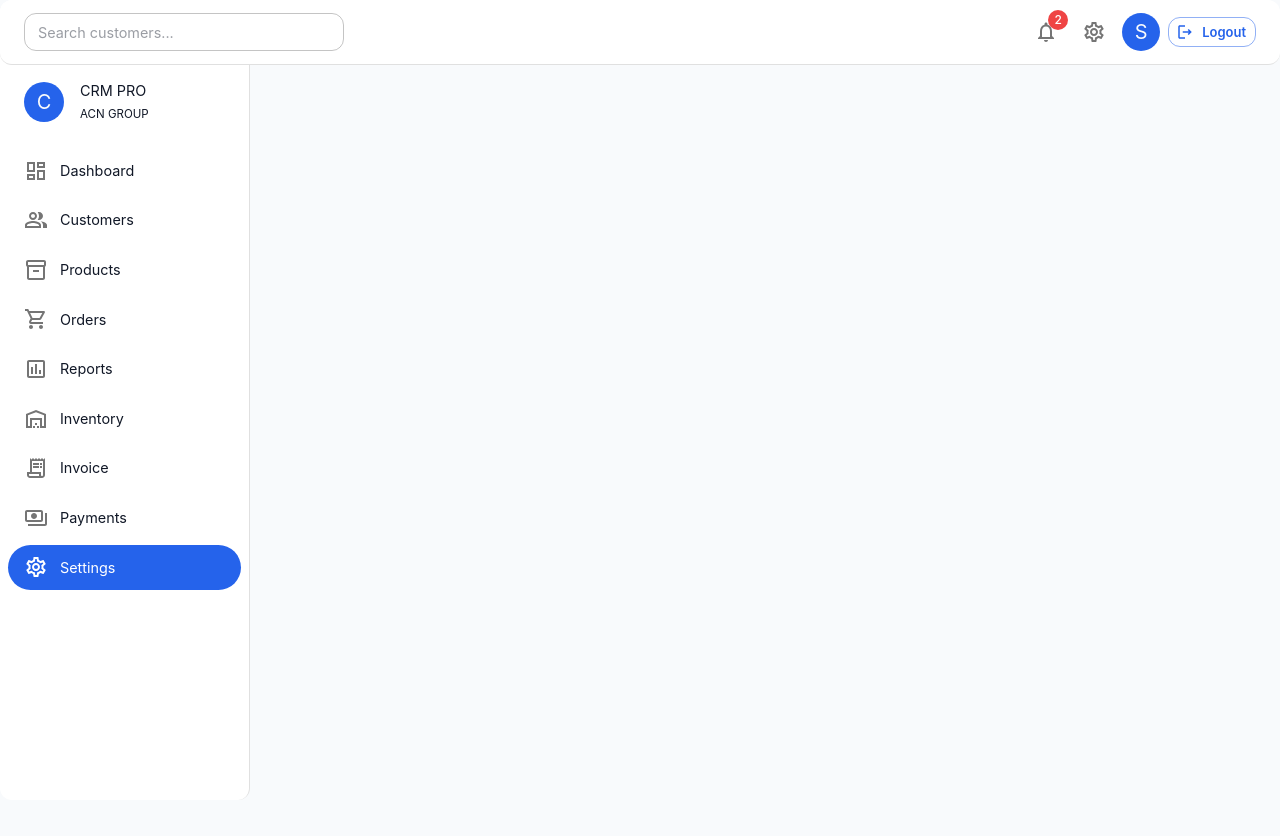
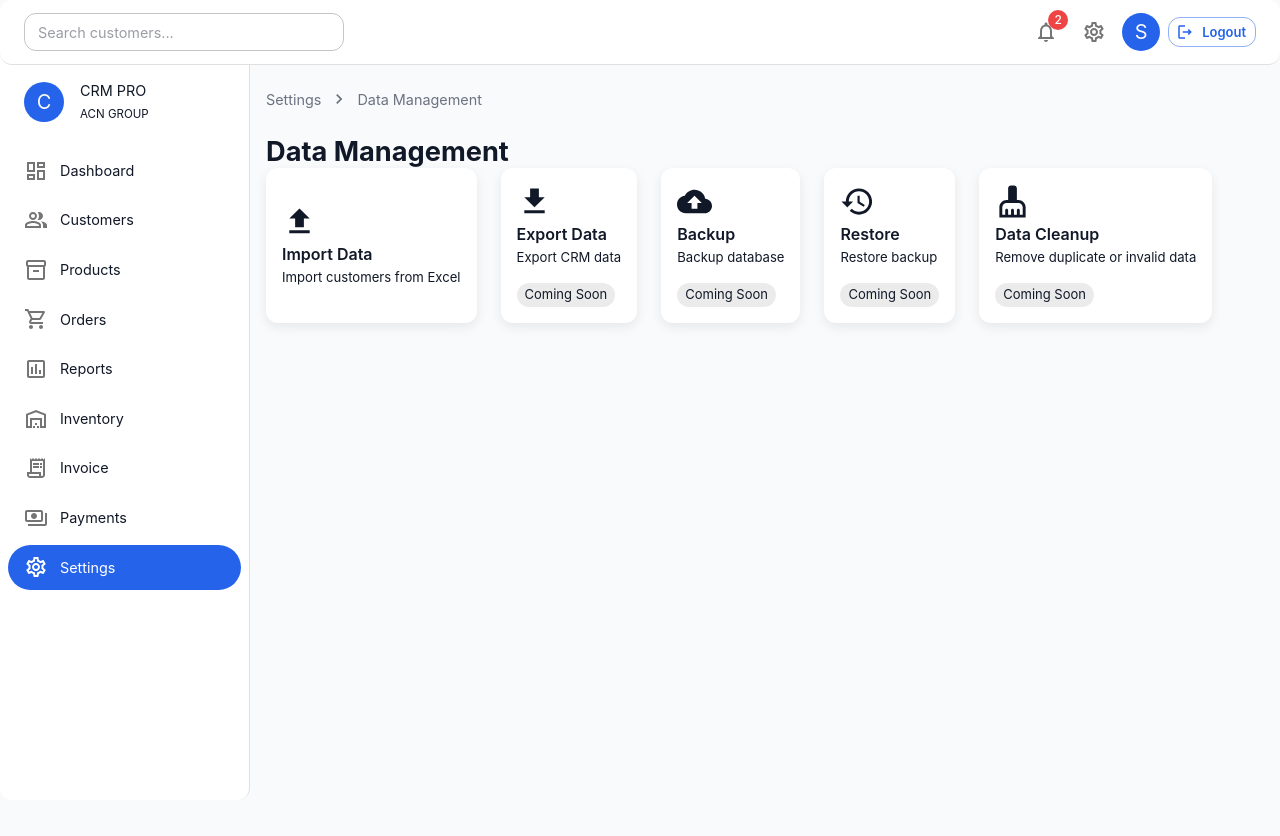
Before and after one commit to shivamgohar/crm-pro, a React (Vite) app in the folder client/: page /settings/data-management in a window 1280 px wide. Shown: the top 836 px of the page. Built offline with nearby package versions, Linux system fonts and the light colour scheme; sample sign-in values are in the browser's storage.

Commit message:
settings update datamanagment and breadcumb navigation

```diff
--- a/client/src/components/customer/ServiceHistory.jsx
+++ b/client/src/components/customer/ServiceHistory.jsx
@@ -154,7 +154,7 @@ sortedServices.sort((a, b) => {
 
 const RESERVED_COLUMNS = [
 
-  "Status",
+
   "Action",
 ];
 
--- /dev/null
+++ b/client/src/components/ui/AppBreadcrumb.jsx
@@ -0,0 +1,51 @@
+import { Breadcrumbs, Link, Typography } from "@mui/material";
+import NavigateNextIcon from "@mui/icons-material/NavigateNext";
+import { useNavigate } from "react-router-dom";
+
+function AppBreadcrumb({ items = [] }) {
+  const navigate = useNavigate();
+
+  return (
+    <Breadcrumbs
+      separator={<NavigateNextIcon fontSize="small" />}
+      sx={{ mb: 3 }}
+    >
+      {items.map((item, index) => {
+        const isLast = index === items.length - 1;
+
+        if (isLast || !item.path) {
+          return (
+            <Typography
+              key={item.label}
+              color="text.primary"
+              fontWeight={600}
+            >
+              {item.label}
+            </Typography>
+          );
+        }
+
+        return (
+          <Link
+            key={item.label}
+            component="button"
+            underline="hover"
+            color="inherit"
+            onClick={() => navigate(item.path)}
+            sx={{
+              cursor: "pointer",
+              border: "none",
+              background: "none",
+              p: 0,
+              font: "inherit",
+            }}
+          >
+            {item.label}
+          </Link>
+        );
+      })}
+    </Breadcrumbs>
+  );
+}
+
+export default AppBreadcrumb;
--- a/client/src/modules/import/pages/ImportWizard.jsx
+++ b/client/src/modules/import/pages/ImportWizard.jsx
@@ -9,7 +9,7 @@ import { useSnackbar } from "notistack";
 import { cleanColumns } from "../utils/cleanColumns";
 import ImportStep from "../components/ImportStep";
 import { useNavigate } from "react-router-dom";
-
+import AppBreadcrumb from "../../../components/ui/AppBreadcrumb";
 import { readExcelFile, getSheetData } from "../services/excelService";
 
 import {
@@ -191,6 +191,21 @@ const handleFinish = () => {
 
   return (
     <Paper sx={{ p: 3 }}>
+      <AppBreadcrumb
+        items={[
+          {
+            label: "Settings",
+            path: "/settings",
+          },
+          {
+            label: "Data Management",
+            path: "/settings/data-management",
+          },
+          {
+            label: "Customer Import",
+          },
+        ]}
+      />
       <Typography variant="h5" mb={3}>
         Customer Import
       </Typography>
--- a/client/src/pages/settings/CustomerFields.jsx
+++ b/client/src/pages/settings/CustomerFields.jsx
@@ -8,9 +8,10 @@ import RestoreIcon from "@mui/icons-material/Restore";
 import IconButton from "@mui/material/IconButton";
 import Tooltip from "@mui/material/Tooltip";
 import DragIndicatorIcon from "@mui/icons-material/DragIndicator";
-import { useNavigate } from "react-router-dom";
-import ArrowBackIcon from "@mui/icons-material/ArrowBack";
+// import { useNavigate } from "react-router-dom";
+// import ArrowBackIcon from "@mui/icons-material/ArrowBack";
 import { AppButton } from "../../components/ui";
+import AppBreadcrumb from "../../components/ui/AppBreadcrumb";
 
 import {
   Box,
@@ -48,7 +49,7 @@ function CustomerFields() {
   const [openDialog, setOpenDialog] = useState(false);
   const [selectedField, setSelectedField] = useState(null);
 const [dialogMode, setDialogMode] = useState("add");
-const navigate = useNavigate();
+// const navigate = useNavigate();
 
 
 const handleEdit = (field) => {
@@ -126,16 +127,22 @@ const handleDragEnd = async (result) => {
         mb={3}
       >
 
+<AppBreadcrumb
+  items={[
+    {
+      label: "Settings",
+      path: "/settings",
+    },
+    {
+      label: "Customer Fields",
+    },
+  ]}
+/>
+
+        <Typography variant="h4">Customer Fields</Typography>
 
 
-        <Typography variant="h4">Customer Fields</Typography>
-           <AppButton
-          startIcon={<ArrowBackIcon />}
-          variant="outlined"
-          onClick={() => navigate("/settings")}
-        >
-          Back
-        </AppButton>
+
 
        <AppButton
     variant="contained"
--- a/client/src/pages/settings/CustomerStatus.jsx
+++ b/client/src/pages/settings/CustomerStatus.jsx
@@ -9,10 +9,11 @@ import RestoreIcon from "@mui/icons-material/Restore";
 import IconButton from "@mui/material/IconButton";
 import Tooltip from "@mui/material/Tooltip";
 import DragIndicatorIcon from "@mui/icons-material/DragIndicator";
-import { useNavigate } from "react-router-dom";
-import ArrowBackIcon from "@mui/icons-material/ArrowBack";
+// import { useNavigate } from "react-router-dom";
+// import ArrowBackIcon from "@mui/icons-material/ArrowBack";
 import { useSnackbar } from "notistack";
 import DeleteIcon from "@mui/icons-material/Delete";
+import AppBreadcrumb from "../../components/ui/AppBreadcrumb";
 
 import {
   Box,
@@ -43,7 +44,7 @@ function CustomerStatus() {
   const [openDialog, setOpenDialog] = useState(false);
   const [selectedStatus, setSelectedStatus] = useState(null);
   const [dialogMode, setDialogMode] = useState("add");
-  const navigate = useNavigate();
+  // const navigate = useNavigate();
   const { enqueueSnackbar } = useSnackbar();
   const [openDeleteDialog, setOpenDeleteDialog] = useState(false);
   const [deleteStatus, setDeleteStatus] = useState(null);
@@ -175,14 +176,22 @@ function CustomerStatus() {
         alignItems="center"
         mb={3}
       >
+
+<AppBreadcrumb
+  items={[
+    {
+      label: "Settings",
+      path: "/settings",
+    },
+    {
+      label: "Customer Status",
+    },
+  ]}
+/>
+
+
         <Typography variant="h4">Customer Status</Typography>
-        <Button
-          startIcon={<ArrowBackIcon />}
-          variant="outlined"
-          onClick={() => navigate("/settings")}
-        >
-          Back
-        </Button>
+
         <Button variant="contained" onClick={handleAdd}>
           + Add Status
         </Button>
--- /dev/null
+++ b/client/src/pages/settings/DataManagement.jsx
@@ -0,0 +1,122 @@
+import {
+  Box,
+  Typography,
+  Grid,
+  Card,
+  CardActionArea,
+  CardContent,
+  Chip,
+} from "@mui/material";
+
+import {
+  FileUpload,
+  FileDownload,
+  Backup,
+  Restore,
+  CleaningServices,
+} from "@mui/icons-material";
+
+import { useNavigate } from "react-router-dom";
+import AppBreadcrumb from "../../components/ui/AppBreadcrumb";
+
+function DataManagement() {
+  const navigate = useNavigate();
+
+  const menus = [
+    {
+      title: "Import Data",
+      description: "Import customers from Excel",
+      icon: <FileUpload fontSize="large" />,
+      path: "/customers/import",
+      disabled: false,
+    },
+    {
+      title: "Export Data",
+      description: "Export CRM data",
+      icon: <FileDownload fontSize="large" />,
+      disabled: true,
+    },
+    {
+      title: "Backup",
+      description: "Backup database",
+      icon: <Backup fontSize="large" />,
+      disabled: true,
+    },
+    {
+      title: "Restore",
+      description: "Restore backup",
+      icon: <Restore fontSize="large" />,
+      disabled: true,
+    },
+    {
+      title: "Data Cleanup",
+      description: "Remove duplicate or invalid data",
+      icon: <CleaningServices fontSize="large" />,
+      disabled: true,
+    },
+  ];
+
+  return (
+    <Box>
+<AppBreadcrumb
+  items={[
+    {
+      label: "Settings",
+      path: "/settings",
+    },
+    {
+      label: "Data Management",
+    },
+  ]}
+/>
+
+      <Typography variant="h4" fontWeight={700} mb={3}>
+        Data Management
+      </Typography>
+
+      <Grid container spacing={3}>
+        {menus.map((item) => (
+          <Grid item xs={12} sm={6} md={4} key={item.title}>
+            <Card sx={{ height: "100%" }}>
+              <CardActionArea
+                disabled={item.disabled}
+                sx={{ height: "100%" }}
+                onClick={() => {
+                  if (!item.disabled) {
+                    navigate(item.path);
+                  }
+                }}
+              >
+                <CardContent>
+                  <Box mb={2}>{item.icon}</Box>
+
+                  <Typography variant="h6">
+                    {item.title}
+                  </Typography>
+
+                  <Typography
+                    variant="body2"
+                    color="text.secondary"
+                    mt={1}
+                  >
+                    {item.description}
+                  </Typography>
+
+                  {item.disabled && (
+                    <Chip
+                      label="Coming Soon"
+                      size="small"
+                      sx={{ mt: 2 }}
+                    />
+                  )}
+                </CardContent>
+              </CardActionArea>
+            </Card>
+          </Grid>
+        ))}
+      </Grid>
+    </Box>
+  );
+}
+
+export default DataManagement;
--- a/client/src/pages/settings/Settings.jsx
+++ b/client/src/pages/settings/Settings.jsx
@@ -5,16 +5,15 @@ import {
   CardActionArea,
   CardContent,
   Grid,
-
+  Chip,
 } from "@mui/material";
 
 import {
   Business,
   People,
-  TableChart,
+  Storage,
   ManageAccounts,
   Security,
-  Backup,
   Palette,
 } from "@mui/icons-material";
 
@@ -38,19 +37,19 @@ function Settings() {
       path: "/settings/customer-fields",
       disabled: false,
     },
-       {
+    {
       title: "Customer Status",
-      description: "Manage customer Status",
+      description: "Manage customer status",
       icon: <People fontSize="large" />,
-      path: "/settings/customer-Status",
+      path: "/settings/customer-status",
       disabled: false,
     },
     {
-      title: "Excel Mapping",
-      description: "Configure Excel import",
-      icon: <TableChart fontSize="large" />,
-      path: "/settings/excel-mapping",
-      disabled: true,
+      title: "Data Management",
+      description: "Import, export, backup and restore data",
+      icon: <Storage fontSize="large" />,
+      path: "/settings/data-management",
+      disabled: false,
     },
     {
       title: "Users",
@@ -64,13 +63,6 @@ function Settings() {
       description: "Manage access control",
       icon: <Security fontSize="large" />,
       path: "/settings/roles",
-      disabled: true,
-    },
-    {
-      title: "Backup",
-      description: "Backup & Restore",
-      icon: <Backup fontSize="large" />,
-      path: "/settings/backup",
       disabled: true,
     },
     {
@@ -91,21 +83,25 @@ function Settings() {
       <Grid container spacing={3}>
         {settings.map((item) => (
           <Grid item xs={12} sm={6} md={4} key={item.title}>
-            <Card>
+            <Card sx={{ height: "100%" }}>
               <CardActionArea
+                sx={{ height: "100%" }}
                 disabled={item.disabled}
-                onClick={() => {
-                  navigate(item.path);
-                }}
+                onClick={() => navigate(item.path)}
               >
                 <CardContent>
                   <Box mb={2}>{item.icon}</Box>
 
-                  <Typography variant="h6">{item.title}</Typography>
+                  <Typography variant="h6" gutterBottom>
+                    {item.title}
+                  </Typography>
 
                   <Typography variant="body2" color="text.secondary">
                     {item.description}
                   </Typography>
+                  {item.disabled && (
+                    <Chip label="Coming Soon" size="small" sx={{ mt: 2 }} />
+                  )}
                 </CardContent>
               </CardActionArea>
             </Card>
--- a/client/src/routes/AppRoutes.jsx
+++ b/client/src/routes/AppRoutes.jsx
@@ -15,9 +15,9 @@ import CustomerFields from "../pages/settings/CustomerFields";
 import Settings from "../pages/settings/Settings";
 import CustomerStatus from "../pages/settings/CustomerStatus";
 import ImportWizard from "../modules/import/pages/ImportWizard";
+import DataManagement from "../pages/settings/DataManagement";
 
 // import ImportWizard from "../modules/shared/import/pages/ImportWizard";
-
 
 function AppRoutes() {
   return (
@@ -117,8 +117,6 @@ function AppRoutes() {
         }
       />
 
-
-
       <Route
         path="/customers/import"
         element={
@@ -128,9 +126,23 @@ function AppRoutes() {
         }
       />
 
-      <Route path="/settings/customer-status" element={ <ProtectedRoute>
+      <Route
+        path="/settings/customer-status"
+        element={
+          <ProtectedRoute>
             <CustomerStatus />
-          </ProtectedRoute>} />
+          </ProtectedRoute>
+        }
+      />
+
+        <Route
+        path="/settings/data-management"
+        element={
+          <ProtectedRoute>
+            <DataManagement />
+          </ProtectedRoute>
+        }
+      />
 
       <Route path="/login" element={<Login />} />
     </Routes>
```
Lines whose indentation alone changed are shown as unchanged.
